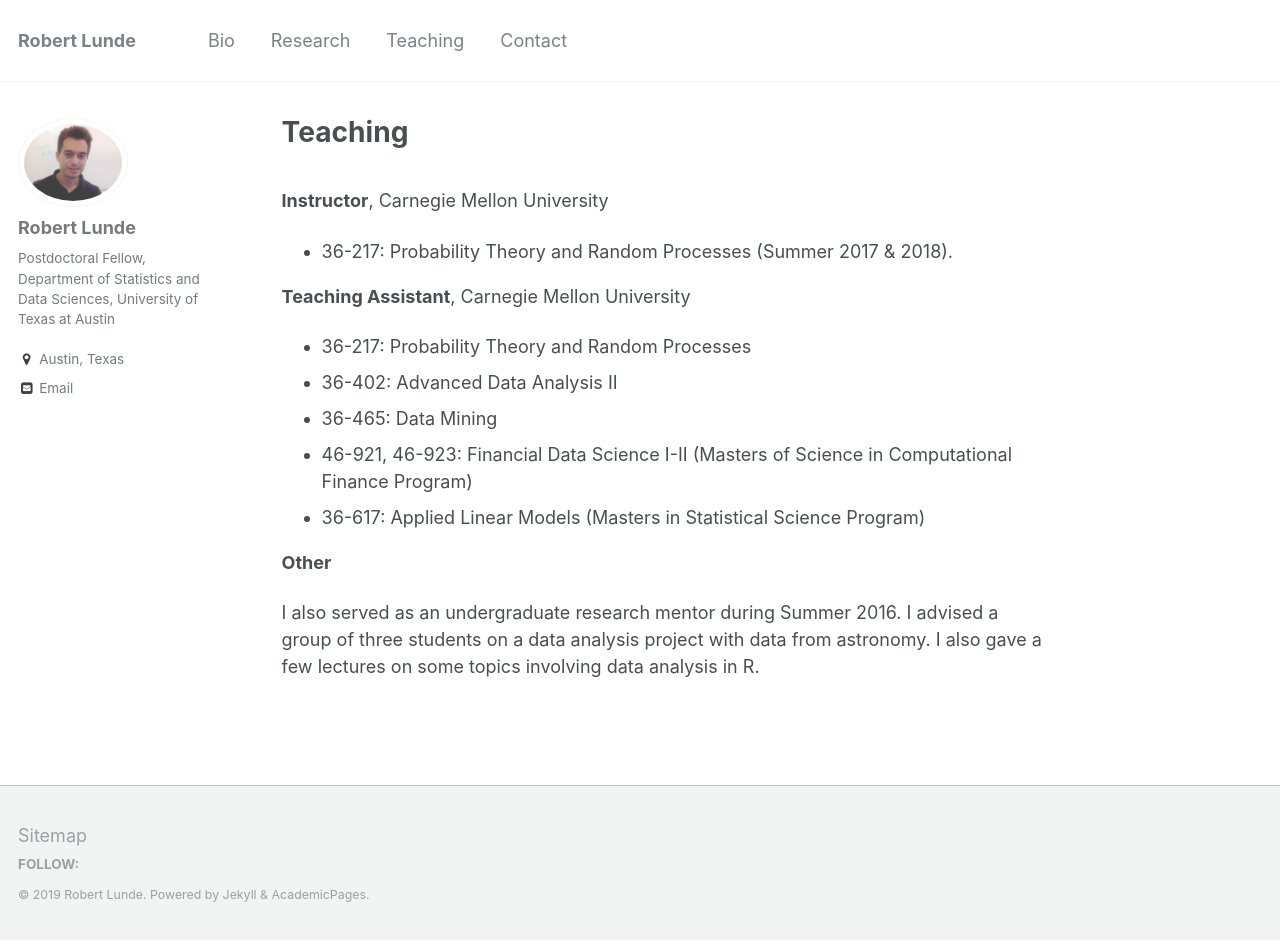
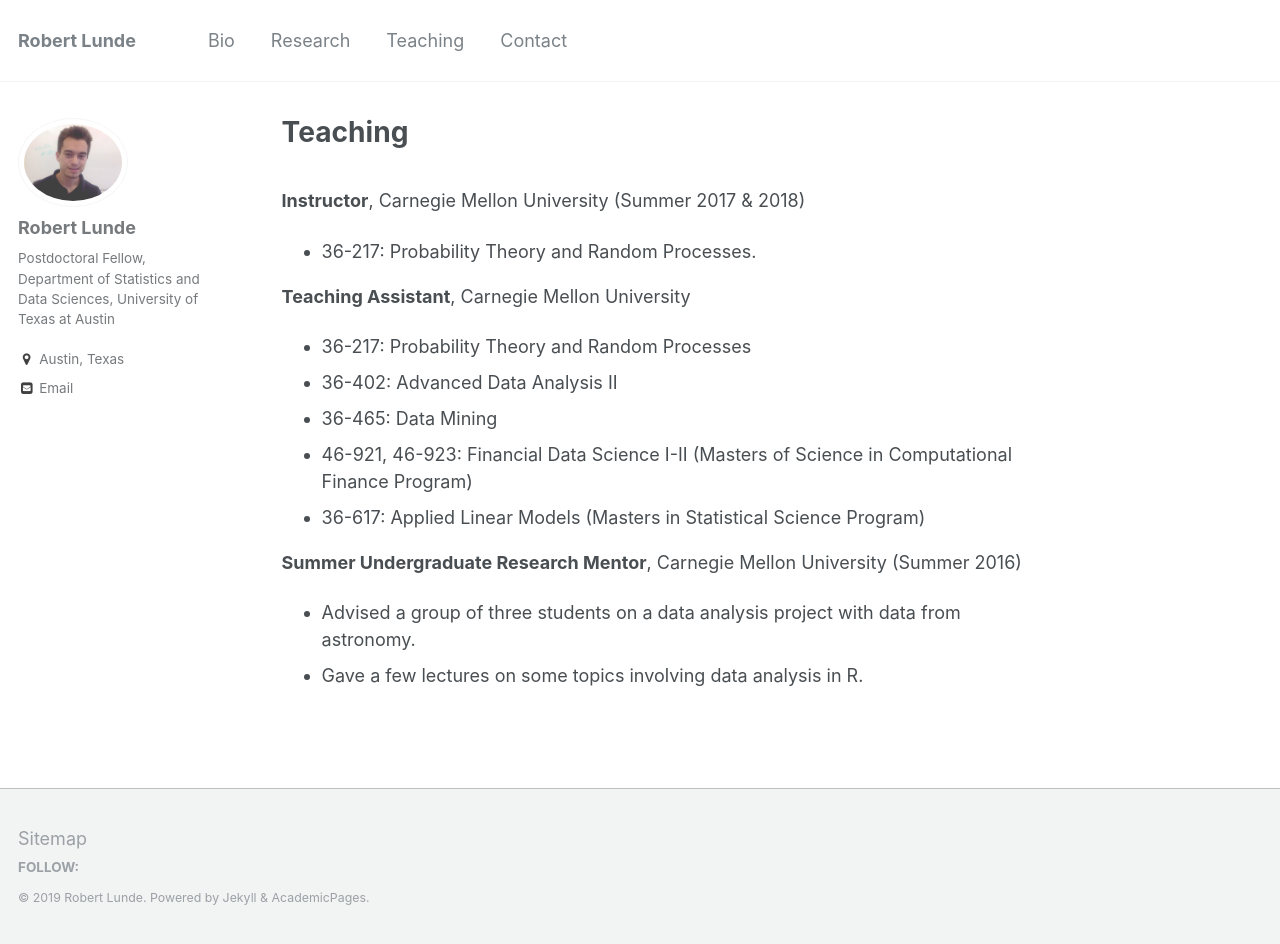
Before and after one commit to rslunde/rslunde.github.io, a Jekyll site: the page built from _pages/teaching.md, in a window 1280 px wide and 944 px high. Built offline with Jekyll 4.4.1, drawn with Linux system fonts in a browser that asks for light colours.

Commit message:
update teaching

```diff
--- a/_pages/teaching.md
+++ b/_pages/teaching.md
@@ -4,8 +4,8 @@ permalink: /teaching/
 author_profile: true
 ---
 <br>
-<b>Instructor</b>, Carnegie Mellon University
-* 36-217: Probability Theory and Random Processes (Summer 2017 & 2018).
+<b>Instructor</b>, Carnegie Mellon University (Summer 2017 & 2018)
+* 36-217: Probability Theory and Random Processes.
 
 <b>Teaching Assistant</b>, Carnegie Mellon University
 * 36-217: Probability Theory and Random Processes
@@ -14,6 +14,6 @@ author_profile: true
 * 46-921, 46-923: Financial Data Science I-II (Masters of Science in Computational Finance Program)
 * 36-617: Applied Linear Models (Masters in Statistical Science Program)
 
-<b>Other</b>
-
-I also served as an undergraduate research mentor during Summer 2016. I advised a group of three students on a data analysis project with data from astronomy.  I also gave a few lectures on some topics involving data analysis in R.
+<b>Summer Undergraduate Research Mentor</b>, Carnegie Mellon University (Summer 2016)
+* Advised a group of three students on a data analysis project with data from astronomy.
+* Gave a few lectures on some topics involving data analysis in R.
```
Also changed, not shown: 1 other file.
